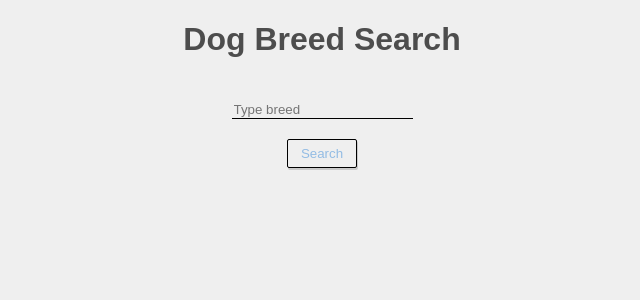
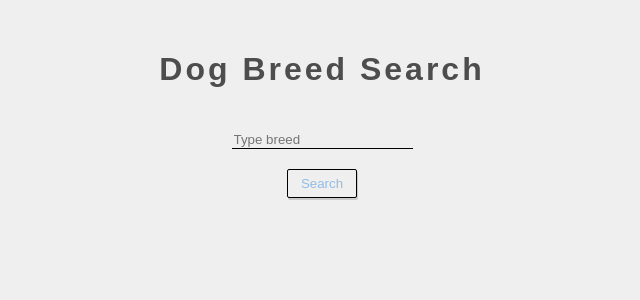
Before and after one commit to AngeloTree/DogSearch, a React (Create React App) app: page / in a window 1280 px wide. Shown: the top 300 px of the page, without its empty margins (318-958 px from the left). Built offline with nearby package versions, Linux system fonts and the light colour scheme; no server answers.

Commit message:
Added keyDownHandle for input when user pressed Enter

```diff
--- a/src/pages/Home.js
+++ b/src/pages/Home.js
@@ -27,6 +27,13 @@ const Home = () => {
     setImage(imageData);
   };
 
+  const keyDownHandle = (event) => {
+    if (event.key === "Enter") {
+      event.preventDefault();
+      handleClick();
+    }
+  };
+
   const handleChange = (event) => {
     setSearch(event.target.value.toLowerCase());
   };
@@ -53,6 +60,7 @@ const Home = () => {
           placeholder="Type breed"
           type="text"
           onChange={handleChange}
+          onKeyDown={keyDownHandle}
         />
       </div>
       <div className="div-two">
--- a/src/styles/Home.css
+++ b/src/styles/Home.css
@@ -6,10 +6,12 @@
   align-items: center;
   justify-content: center;
   flex-direction: column;
+  margin-top: 30px;
 }
 
 .Home h1 {
   color: rgb(77, 77, 77);
+  letter-spacing: 3px;
 }
 
 .div-one,
```
